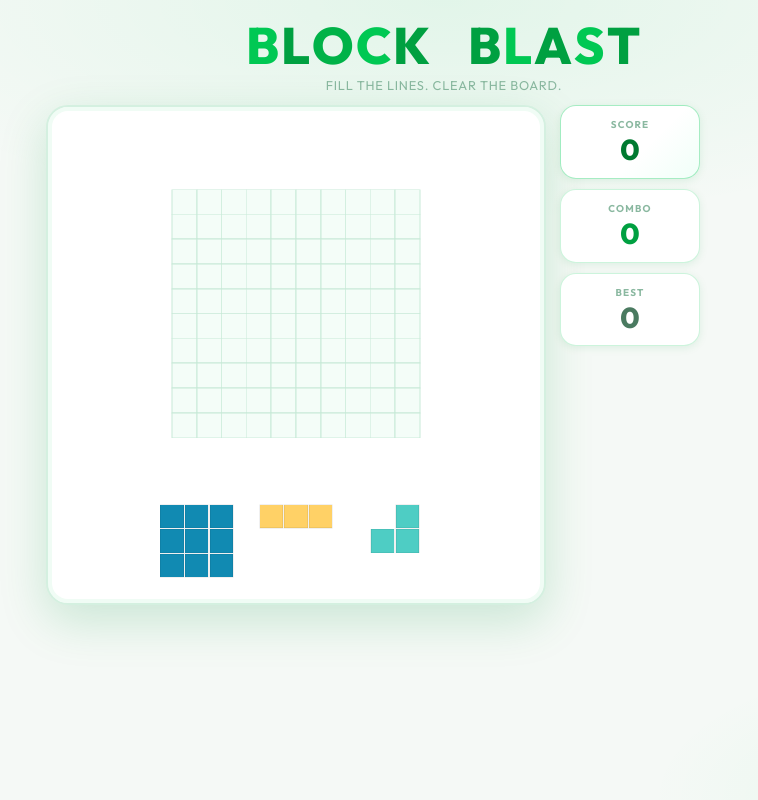
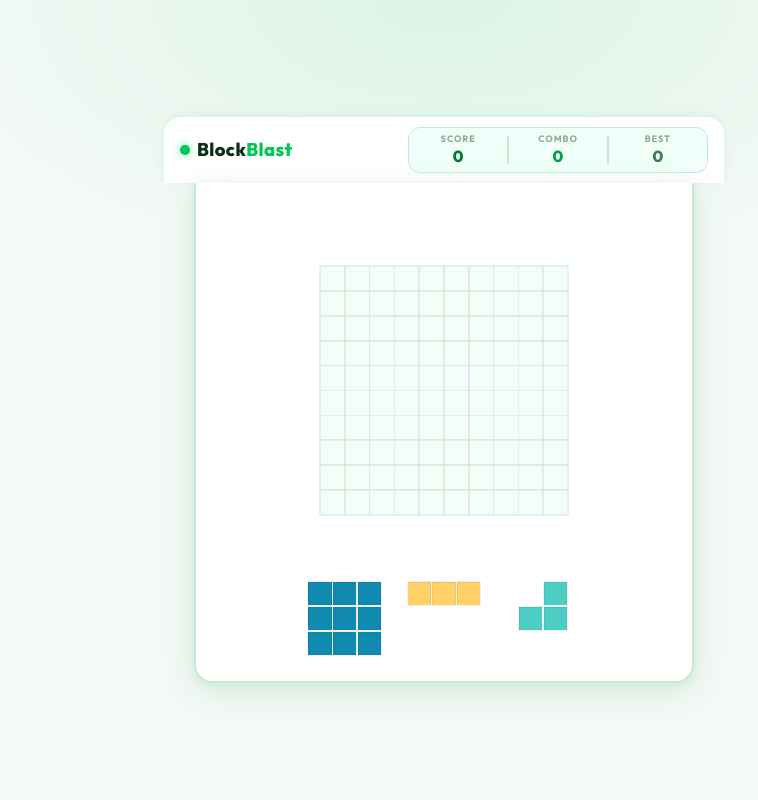
Before and after one commit to aryanjha205/Block-Blast, a website built with Vite: page index.html in a window 1280 px wide. Shown: the whole page, without its empty margins (196-954 px from the left). Built offline with nearby package versions, Linux system fonts and the light colour scheme.

Commit message:
Add files via upload

```diff
--- a/index.html
+++ b/index.html
@@ -2,7 +2,7 @@
 <html lang="en">
   <head>
     <meta charset="UTF-8" />
-    <meta name="viewport" content="width=device-width, initial-scale=1.0, viewport-fit=cover" />
+    <meta name="viewport" content="width=device-width, initial-scale=1.0, maximum-scale=1.0, user-scalable=no, viewport-fit=cover" />
 
     <!-- Primary Meta -->
     <title>Block Blast — Puzzle Game</title>
@@ -33,36 +33,39 @@
     <!-- Google Fonts -->
     <link rel="preconnect" href="https://fonts.googleapis.com" />
     <link rel="preconnect" href="https://fonts.gstatic.com" crossorigin />
-    <link href="https://fonts.googleapis.com/css2?family=Outfit:wght@400;600;700;800&display=swap" rel="stylesheet" />
+    <link href="https://fonts.googleapis.com/css2?family=Outfit:wght@400;600;700;800;900&display=swap" rel="stylesheet" />
 
     <link rel="stylesheet" href="./src/styles.css" />
   </head>
   <body>
-    <header class="game-header">
-      <h1 class="game-title">
-        <span class="title-block title-b">B</span><span class="title-block title-l">L</span><span class="title-block title-o">O</span><span class="title-block title-c">C</span><span class="title-block title-k">K</span>
-        <span class="title-space"> </span>
-        <span class="title-block title-bl">B</span><span class="title-block title-la">L</span><span class="title-block title-as">A</span><span class="title-block title-st">S</span><span class="title-block title-t2">T</span>
-      </h1>
-    </header>
 
-    <main class="game-area">
-      <canvas id="gameCanvas" width="600" height="600" aria-label="Block Blast game board"></canvas>
-
-      <aside class="display" aria-label="Game stats">
-        <div class="stat-card" id="score-card">
+    <!-- Top Bar -->
+    <header class="top-bar">
+      <div class="logo">
+        <span class="logo-dot"></span>
+        <span class="logo-text">Block<span class="logo-accent">Blast</span></span>
+      </div>
+      <div class="stats-row">
+        <div class="stat" id="score-card">
           <span class="stat-label">Score</span>
           <input type="text" readonly id="score" value="0" aria-label="Current score" />
         </div>
-        <div class="stat-card combo-card" id="combo-card">
+        <div class="stat-divider"></div>
+        <div class="stat" id="combo-card">
           <span class="stat-label">Combo</span>
           <input type="text" readonly id="combo" value="0" aria-label="Current combo" />
         </div>
-        <div class="stat-card" id="best-card">
+        <div class="stat-divider"></div>
+        <div class="stat" id="best-card">
           <span class="stat-label">Best</span>
           <input type="text" readonly id="bestScore" value="0" aria-label="Best score" />
         </div>
-      </aside>
+      </div>
+    </header>
+
+    <!-- Canvas Area -->
+    <main class="canvas-wrap">
+      <canvas id="gameCanvas" width="600" height="600" aria-label="Block Blast game board"></canvas>
     </main>
 
     <script type="module" src="./src/script.js"></script>
--- a/src/styles.css
+++ b/src/styles.css
@@ -1,290 +1,245 @@
 /* ===================================================
-   Block Blast — White + Parrot Green Theme
-   Mobile-first design
+   Block Blast — Phone-first White + Parrot Green UI
    =================================================== */
 
-/* Tokens */
 :root {
-  /* Palette */
-  --green: #00c853;
-  --green-dark: #00a041;
+  --green:        #00c853;
+  --green-dark:   #00a041;
   --green-deeper: #007a30;
-  --green-light: #e8fff1;
-  --green-mid: #b8f5d4;
-  --green-glow: rgba(0, 200, 83, 0.22);
+  --green-light:  #f0fff8;
+  --green-border: #c4ead6;
 
-  /* Surfaces */
-  --bg: #f5f9f6;
-  --white: #ffffff;
-  --surface: #ffffff;
-  --surface-border: #d4f0e0;
-  --surface-hover: #f0fff8;
+  --bg:           #f4f9f6;
+  --white:        #ffffff;
+  --text-head:    #0b2e1a;
+  --text-sub:     #3d7a57;
+  --text-muted:   #8aaa98;
 
-  /* Text */
-  --text-primary: #0a2e1a;
-  --text-secondary: #4a7a60;
-  --text-muted: #8ab8a0;
+  --font: 'Outfit', system-ui, sans-serif;
+  --ease: cubic-bezier(0.4, 0, 0.2, 1);
 
-  /* Canvas */
-  --canvas-bg: #ffffff;
-  --grid-line: #d8f0e4;
-  --grid-line-accent: #a8dfc0;
-
-  /* Radius */
-  --radius-sm: 10px;
-  --radius-md: 16px;
-  --radius-lg: 22px;
-  --radius-xl: 28px;
-
-  /* Shadows */
-  --shadow-sm: 0 2px 8px rgba(0, 150, 60, 0.10);
-  --shadow-md: 0 6px 24px rgba(0, 150, 60, 0.14);
-  --shadow-lg: 0 16px 48px rgba(0, 150, 60, 0.18);
-  --shadow-green: 0 4px 20px rgba(0, 200, 83, 0.30);
-
-  --font: 'Outfit', system-ui, -apple-system, sans-serif;
-  --transition: 0.2s cubic-bezier(0.4, 0, 0.2, 1);
+  /* Safe area (notch / home bar support) */
+  --safe-top:    env(safe-area-inset-top,    0px);
+  --safe-bottom: env(safe-area-inset-bottom, 0px);
+  --safe-left:   env(safe-area-inset-left,   0px);
+  --safe-right:  env(safe-area-inset-right,  0px);
 }
 
-/* Reset */
-*, *::before, *::after {
-  box-sizing: border-box;
-  margin: 0;
-  padding: 0;
+/* ── Reset ─────────────────────────────────────────── */
+*, *::before, *::after { box-sizing: border-box; margin: 0; padding: 0; }
+html, body { height: 100%; }
+
+body {
+  /* Fill the whole screen — no scroll */
+  height: 100dvh;          /* dynamic viewport height for mobile keyboards */
+  display: flex;
+  flex-direction: column;
+  overflow: hidden;
+
+  font-family: var(--font);
+  background: var(--bg);
+  color: var(--text-head);
+
+  /* Padding for notch / home-bar */
+  padding-top:    var(--safe-top);
+  padding-bottom: var(--safe-bottom);
+  padding-left:   var(--safe-left);
+  padding-right:  var(--safe-right);
+
+  /* Subtle radial green tint */
+  background-image:
+    radial-gradient(ellipse 80% 35% at 50% 0%, rgba(0,200,83,0.09) 0%, transparent 70%);
 }
 
-html { height: 100%; }
-
-body {
-  min-height: 100vh;
+/* ── Top Bar ────────────────────────────────────────── */
+.top-bar {
+  flex-shrink: 0;
   display: flex;
-  flex-direction: column;
   align-items: center;
-  background: var(--bg);
-  color: var(--text-primary);
-  font-family: var(--font);
-  overflow-x: hidden;
-
-  /* Subtle green radial tint */
-  background-image:
-    radial-gradient(ellipse 70% 40% at 50% 0%, rgba(0, 200, 83, 0.08) 0%, transparent 70%),
-    radial-gradient(ellipse 40% 30% at 90% 100%, rgba(0, 200, 83, 0.06) 0%, transparent 60%);
+  justify-content: space-between;
+  gap: 12px;
+  padding: 10px 16px 10px;
+  background: var(--white);
+  border-bottom: 1.5px solid var(--green-border);
+  box-shadow: 0 2px 12px rgba(0,160,65,0.09);
 }
 
-/* ===================================================
-   Header
-   =================================================== */
-.game-header {
-  width: 100%;
-  padding: 20px 16px 12px;
-  text-align: center;
-  user-select: none;
+/* Logo */
+.logo {
+  display: flex;
+  align-items: center;
+  gap: 7px;
+  flex-shrink: 0;
 }
 
-.game-title {
-  font-size: clamp(2rem, 8vw, 3.2rem);
+.logo-dot {
+  width: 10px;
+  height: 10px;
+  border-radius: 50%;
+  background: var(--green);
+  box-shadow: 0 0 8px rgba(0,200,83,0.55);
+  flex-shrink: 0;
+}
+
+.logo-text {
+  font-size: 1.15rem;
   font-weight: 800;
-  letter-spacing: 0.04em;
+  letter-spacing: 0.02em;
+  color: var(--text-head);
   line-height: 1;
 }
 
-.title-block {
-  display: inline-block;
-  animation: titlePop 0.45s cubic-bezier(0.34, 1.56, 0.64, 1) both;
-}
-.title-space { display: inline-block; width: 0.25em; }
-
-/* Letter colors — greens + complementary accents */
-.title-b  { animation-delay: 0.00s; color: var(--green); }
-.title-l  { animation-delay: 0.05s; color: var(--green-dark); }
-.title-o  { animation-delay: 0.10s; color: #00b248; }
-.title-c  { animation-delay: 0.15s; color: var(--green); }
-.title-k  { animation-delay: 0.20s; color: var(--green-dark); }
-.title-bl { animation-delay: 0.28s; color: #00a041; }
-.title-la { animation-delay: 0.33s; color: var(--green); }
-.title-as { animation-delay: 0.38s; color: var(--green-dark); }
-.title-st { animation-delay: 0.43s; color: #00c853; }
-.title-t2 { animation-delay: 0.48s; color: var(--green-dark); }
-
-@keyframes titlePop {
-  from { opacity: 0; transform: translateY(14px) scale(0.75); }
-  to   { opacity: 1; transform: translateY(0) scale(1); }
+.logo-accent {
+  color: var(--green);
 }
 
-/* Subtitle tagline */
-.game-header::after {
-  content: 'Fill the lines. Clear the board.';
-  display: block;
-  margin-top: 6px;
-  font-size: 0.8rem;
-  font-weight: 500;
-  letter-spacing: 0.06em;
-  text-transform: uppercase;
-  color: var(--text-muted);
+/* Stats Row */
+.stats-row {
+  display: flex;
+  align-items: center;
+  gap: 0;
+  background: var(--green-light);
+  border: 1.5px solid var(--green-border);
+  border-radius: 12px;
+  overflow: hidden;
+  flex: 1;
+  max-width: 300px;
 }
 
-/* ===================================================
-   Layout
-   =================================================== */
-main.game-area {
-  display: flex;
-  flex-direction: column;   /* mobile-first: stacked */
-  align-items: center;
-  gap: 14px;
-  width: 100%;
-  max-width: 600px;
-  padding: 0 12px 32px;
-  animation: fadeUp 0.5s ease 0.5s both;
+.stat {
+  flex: 1;
+  padding: 6px 8px;
+  text-align: center;
+  min-width: 0;
 }
 
-@keyframes fadeUp {
-  from { opacity: 0; transform: translateY(20px); }
-  to   { opacity: 1; transform: translateY(0); }
-}
-
-/* On large screens: side-by-side */
-@media (min-width: 820px) {
-  main.game-area {
-    flex-direction: row;
-    align-items: flex-start;
-    max-width: 820px;
-  }
-}
-
-/* ===================================================
-   Stats Bar — horizontal pill row
-   =================================================== */
-aside.display {
-  display: flex;
-  flex-direction: row;
-  gap: 10px;
-  width: 100%;
-  order: -1; /* stats above canvas on mobile */
-}
-
-@media (min-width: 820px) {
-  aside.display {
-    flex-direction: column;
-    width: 140px;
-    order: 0;
-  }
-}
-
-.stat-card {
-  flex: 1;
-  padding: 12px 14px;
-  border-radius: var(--radius-md);
-  background: var(--white);
-  border: 1.5px solid var(--surface-border);
-  box-shadow: var(--shadow-sm);
-  text-align: center;
-  transition: transform var(--transition), box-shadow var(--transition);
-}
-
-.stat-card:hover {
-  transform: translateY(-2px);
-  box-shadow: var(--shadow-md);
+.stat-divider {
+  width: 1.5px;
+  height: 28px;
+  background: var(--green-border);
+  flex-shrink: 0;
 }
 
 .stat-label {
   display: block;
-  font-size: 0.62rem;
+  font-size: 0.58rem;
   font-weight: 700;
-  letter-spacing: 0.12em;
+  letter-spacing: 0.1em;
   text-transform: uppercase;
   color: var(--text-muted);
-  margin-bottom: 3px;
+  line-height: 1;
+  margin-bottom: 2px;
 }
 
-.stat-card input {
+.stat input {
   display: block;
   width: 100%;
   border: none;
   background: transparent;
   outline: none;
   font-family: var(--font);
-  font-size: clamp(1.3rem, 4vw, 1.8rem);
+  font-size: 1rem;
   font-weight: 800;
-  color: var(--text-primary);
+  color: var(--text-head);
   text-align: center;
   cursor: default;
-  line-height: 1.1;
+  line-height: 1;
+  min-width: 0;
 }
 
-.stat-card input:read-only { cursor: default; }
+#score-card input  { color: var(--green-deeper); }
+#combo-card input  { color: var(--green-dark); }
+#best-card input   { color: var(--text-sub); }
 
-/* Score card — green accent */
-#score-card {
-  border-color: rgba(0, 200, 83, 0.35);
-  background: linear-gradient(135deg, #ffffff 60%, #f0fff8);
-}
-#score-card input { color: var(--green-deeper); }
-
-/* Combo card */
-.combo-card {
-  border-color: rgba(0, 200, 83, 0.2);
-}
-.combo-card input { color: var(--green-dark); }
-
-/* Best card */
-#best-card {
-  border-color: rgba(0, 200, 83, 0.2);
-}
-#best-card input { color: var(--text-secondary); }
-
-/* Score pulse */
+/* Score pulse on line clear */
 @keyframes scorePulse {
   0%   { transform: scale(1); }
-  45%  { transform: scale(1.12); box-shadow: var(--shadow-green); }
+  45%  { transform: scale(1.18); }
   100% { transform: scale(1); }
 }
-.score-pulse {
-  animation: scorePulse 0.4s cubic-bezier(0.34, 1.56, 0.64, 1);
+.score-pulse { animation: scorePulse 0.38s cubic-bezier(0.34,1.56,0.64,1); }
+
+/* ── Canvas Area ─────────────────────────────────────── */
+.canvas-wrap {
+  flex: 1;                  /* takes ALL remaining vertical space */
+  display: flex;
+  align-items: center;
+  justify-content: center;
+  padding: 10px;
+  min-height: 0;            /* important: lets flex child shrink */
 }
 
-/* ===================================================
-   Canvas
-   =================================================== */
 canvas {
-  width: 100%;
-  max-width: 500px;
-  height: auto;
-  aspect-ratio: 1 / 1;
-  border-radius: var(--radius-lg);
-  border: 2px solid var(--surface-border);
-  background: var(--canvas-bg);
+  /*
+   * Be the largest square that fits the available space.
+   * min() picks the smaller of viewport-width vs remaining height.
+   */
+  width:  min(
+            calc(100vw - 20px),
+            calc(100dvh - var(--safe-top) - var(--safe-bottom) - 70px - 20px)
+          );
+  height: min(
+            calc(100vw - 20px),
+            calc(100dvh - var(--safe-top) - var(--safe-bottom) - 70px - 20px)
+          );
+
+  border-radius: 18px;
+  border: 2px solid var(--green-border);
+  background: #ffffff;
   box-shadow:
-    var(--shadow-lg),
-    0 0 0 4px rgba(0, 200, 83, 0.06) inset;
+    0 8px 32px rgba(0,150,60,0.14),
+    0 2px 8px  rgba(0,150,60,0.08);
   display: block;
   image-rendering: pixelated;
-  touch-action: none;
+  touch-action: none;       /* prevent scroll hijack while dragging */
 }
 
-@media (min-width: 820px) {
+/* ── Desktop override ────────────────────────────────── */
+@media (min-width: 700px) {
+  body {
+    height: 100vh;
+    align-items: center;
+    justify-content: center;
+    gap: 0;
+    background-image:
+      radial-gradient(ellipse 60% 50% at 50% 0%, rgba(0,200,83,0.10) 0%, transparent 70%);
+  }
+
+  .top-bar {
+    width: 560px;
+    border-radius: 18px 18px 0 0;
+    border-bottom: none;
+    box-shadow: 0 -2px 12px rgba(0,160,65,0.07);
+  }
+
+  .canvas-wrap {
+    flex: none;
+    padding: 0;
+  }
+
   canvas {
     width: 500px;
     height: 500px;
-    max-width: none;
+    border-radius: 0 0 18px 18px;
+    border-top: none;
   }
 }
 
-/* ===================================================
-   Game Over Modal
-   =================================================== */
+/* ── Game Over Modal ─────────────────────────────────── */
 .modal-overlay {
   position: fixed;
   inset: 0;
   display: flex;
-  align-items: center;
+  align-items: flex-end;      /* slides up from bottom on phone */
   justify-content: center;
-  background: rgba(10, 46, 26, 0.55);
+  background: rgba(5, 30, 15, 0.55);
   backdrop-filter: blur(8px);
+  -webkit-backdrop-filter: blur(8px);
   opacity: 0;
   pointer-events: none;
   transition: opacity 0.3s ease;
   z-index: 100;
-  padding: 16px;
+  padding: 0 0 var(--safe-bottom);
 }
 
 .modal-overlay.active {
@@ -294,86 +249,75 @@ canvas {
 
 .modal {
   background: var(--white);
-  border: 2px solid var(--surface-border);
-  border-radius: var(--radius-xl);
-  padding: 32px 28px 28px;
+  border-radius: 28px 28px 0 0;
+  padding: 8px 28px 36px;
   width: 100%;
-  max-width: 360px;
-  box-shadow: var(--shadow-lg);
+  max-width: 500px;
+  box-shadow: 0 -8px 40px rgba(0,100,40,0.18);
   text-align: center;
-  transform: scale(0.88) translateY(16px);
-  transition: transform 0.35s cubic-bezier(0.34, 1.56, 0.64, 1);
+  transform: translateY(100%);
+  transition: transform 0.4s cubic-bezier(0.34, 1.56, 0.64, 1);
 }
 
 .modal-overlay.active .modal {
-  transform: scale(1) translateY(0);
+  transform: translateY(0);
 }
 
-/* Green top stripe */
+/* Drag handle */
 .modal::before {
   content: '';
   display: block;
-  width: 56px;
-  height: 5px;
+  width: 40px;
+  height: 4px;
   border-radius: 99px;
-  background: linear-gradient(90deg, var(--green), var(--green-dark));
-  margin: 0 auto 20px;
+  background: var(--green-border);
+  margin: 12px auto 24px;
 }
 
 .modal-title {
   font-size: 1.9rem;
-  font-weight: 800;
-  color: var(--text-primary);
+  font-weight: 900;
+  letter-spacing: 0.01em;
+  color: var(--text-head);
   margin-bottom: 6px;
-  letter-spacing: 0.01em;
 }
 
 .modal-score {
   font-size: 0.9rem;
-  color: var(--text-secondary);
-  margin-bottom: 24px;
-  line-height: 1.4;
+  color: var(--text-sub);
+  margin-bottom: 28px;
 }
 
 .modal-score span {
   display: block;
-  font-size: 2.8rem;
-  font-weight: 800;
+  font-size: 3rem;
+  font-weight: 900;
   color: var(--green);
-  margin-top: 2px;
-  line-height: 1;
+  line-height: 1.1;
+  margin-top: 4px;
 }
 
 .modal-button {
   width: 100%;
-  padding: 15px 0;
+  padding: 16px 0;
   border: none;
-  border-radius: var(--radius-md);
-  background: linear-gradient(135deg, var(--green), var(--green-dark));
-  color: #ffffff;
+  border-radius: 14px;
+  background: linear-gradient(135deg, var(--green) 0%, var(--green-dark) 100%);
+  color: #fff;
   font-family: var(--font);
-  font-size: 1rem;
-  font-weight: 700;
-  letter-spacing: 0.04em;
+  font-size: 1.05rem;
+  font-weight: 800;
+  letter-spacing: 0.03em;
   cursor: pointer;
-  box-shadow: var(--shadow-green);
-  transition: transform var(--transition), box-shadow var(--transition), filter var(--transition);
+  box-shadow: 0 6px 20px rgba(0,200,83,0.38);
+  transition: transform 0.18s var(--ease), box-shadow 0.18s var(--ease), filter 0.18s;
+  -webkit-tap-highlight-color: transparent;
 }
 
-.modal-button:hover {
-  transform: translateY(-2px);
-  box-shadow: 0 8px 28px rgba(0, 200, 83, 0.45);
-  filter: brightness(1.06);
-}
+.modal-button:hover  { transform: translateY(-2px); filter: brightness(1.05); box-shadow: 0 10px 28px rgba(0,200,83,0.45); }
+.modal-button:active { transform: translateY(0);    filter: brightness(0.96); }
 
-.modal-button:active {
-  transform: translateY(0);
-  filter: brightness(0.96);
-}
-
-/* ===================================================
-   Scrollbar
-   =================================================== */
-::-webkit-scrollbar { width: 5px; }
+/* ── Scrollbar ────────────────────────────────────────── */
+::-webkit-scrollbar { width: 4px; }
 ::-webkit-scrollbar-track { background: var(--bg); }
-::-webkit-scrollbar-thumb { background: var(--green-mid); border-radius: 99px; }
+::-webkit-scrollbar-thumb { background: var(--green-border); border-radius: 99px; }
```
Also changed, not shown: src/script.js (+5 -5 lines), dist/assets/index-Cnz-ja8e.js (added), dist/assets/index-DKVxidLm.css (added), dist/index.html, dist/sw.js.
